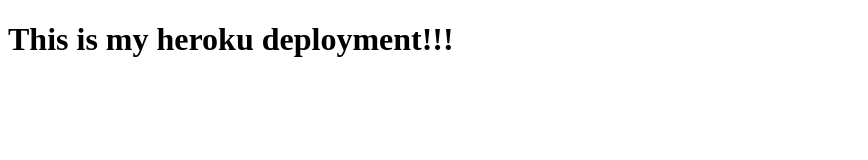
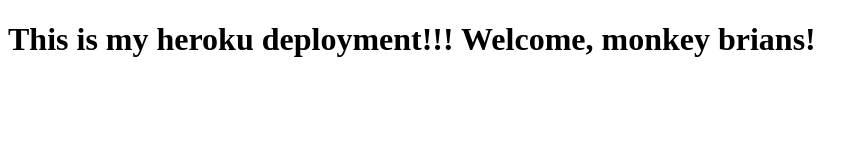
Before and after one commit to cheat-commando/deployment-demo, a website: page index.html in a window 1280 px wide. Shown: the whole page, without its empty margins (0-868 px from the left). Drawn offline with Linux system fonts and the light colour scheme.

Commit message:
Added new information

```diff
--- a/index.html
+++ b/index.html
@@ -7,6 +7,6 @@
   <title>Heroku Test</title>
 </head>
 <body>
-  <h1>This is my heroku deployment!!!</h1>
+  <h1>This is my heroku deployment!!! Welcome, monkey brians!</h1>
 </body>
 </html>
```
